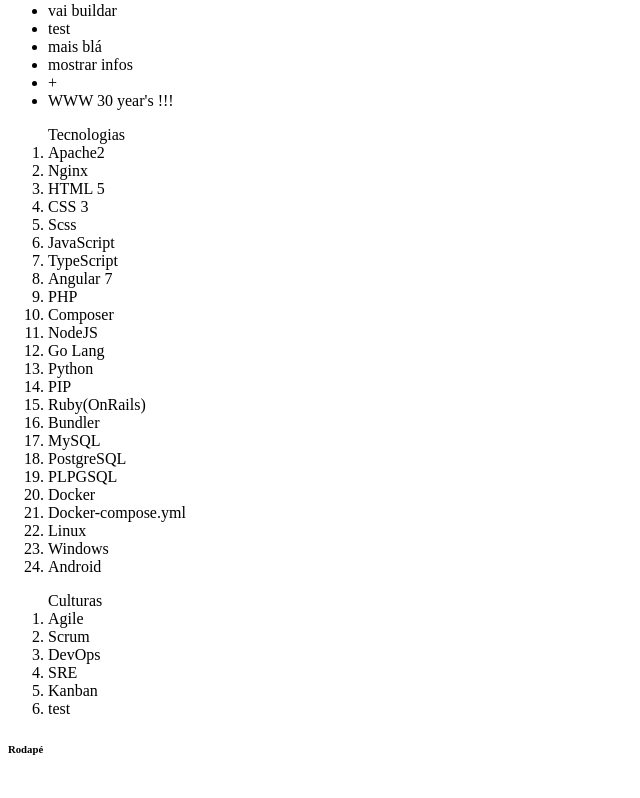
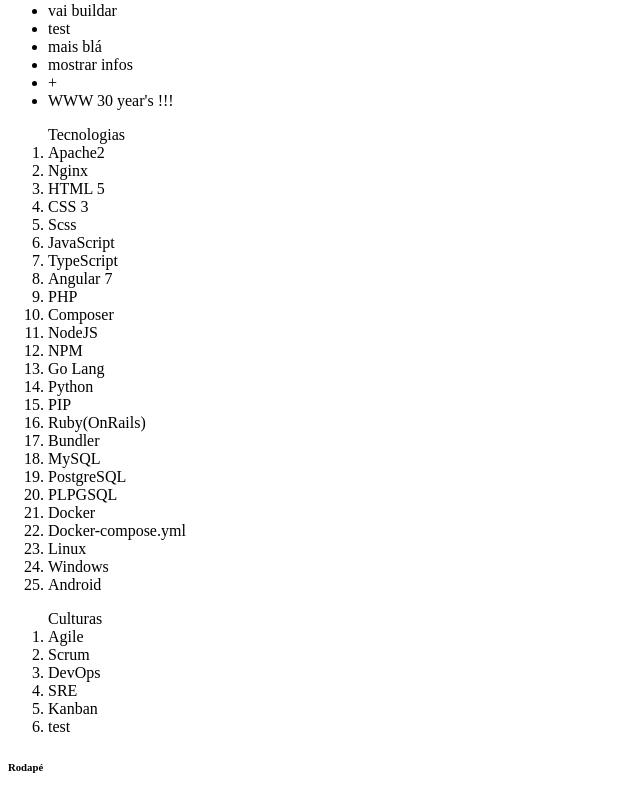
Before and after one commit to munduu-admin/teste-jenkins, an Angular app in the folder app-teste/: page / in a window 1280 px wide. Shown: the part 611-1409 px from the top of the page, without its empty margins (0-640 px from the left). Built offline with nearby package versions, Linux system fonts and the light colour scheme.

Commit message:
Update app.component.html

```diff
--- a/app-teste/src/app/app.component.html
+++ b/app-teste/src/app/app.component.html
@@ -30,6 +30,7 @@
   <li>PHP</li>
   <li>Composer</li>
   <li>NodeJS</li>
+  <li>NPM</li>
   <li>Go Lang</li>
   <li>Python</li>
   <li>PIP</li>
```
